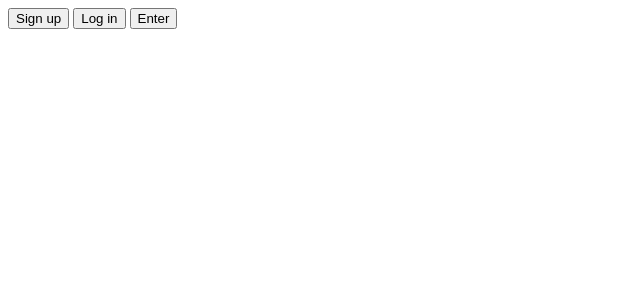
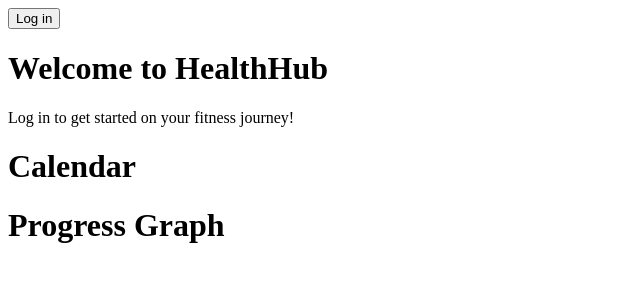
Before and after one commit to tjfrench24/team-3-project, a website: page src/index.html in a window 1280 px wide. Shown: the whole page, without its empty margins (0-640 px from the left). Drawn offline with Linux system fonts and the light colour scheme.

Commit message:
Added some very basic structure for the login, calendar, and progress pages in index.html

```diff
--- a/src/index.html
+++ b/src/index.html
@@ -4,14 +4,29 @@
     <head>
         <meta charset="UTF-8" />
         <meta name="viewport" content="width=device-width, initial-scale=1.0" />
-        <title>Welcome to HealthHub</title>
+        <title>HealthHub</title>
         <link rel="stylesheet" href="main.css">
         <script type="module" src="./main.js"></script>
     </head>
     <body>
         <nav>
-            <button id="signup">Sign up</button>
+
             <button id="login">Log in</button>
-            <button id="enter">Enter</button>
+
         </nav>
+
+        <div id="views">
+            <div id="loginView" class="view">
+                <h1>Welcome to HealthHub</h1>
+                <p>Log in to get started on your fitness journey!</p>
+            </div>
+            <div id="calendarView" class="view">
+                <h1>Calendar</h1>
+                 <!--This is where the calendar days should be implemented-->
+            </div>
+            <div id="graphView" class="view">
+                <h1>Progress Graph</h1>
+                <!--This is where all the progress stuff should be implemented-->
+            </div>
+        </div>
     </body>
```
